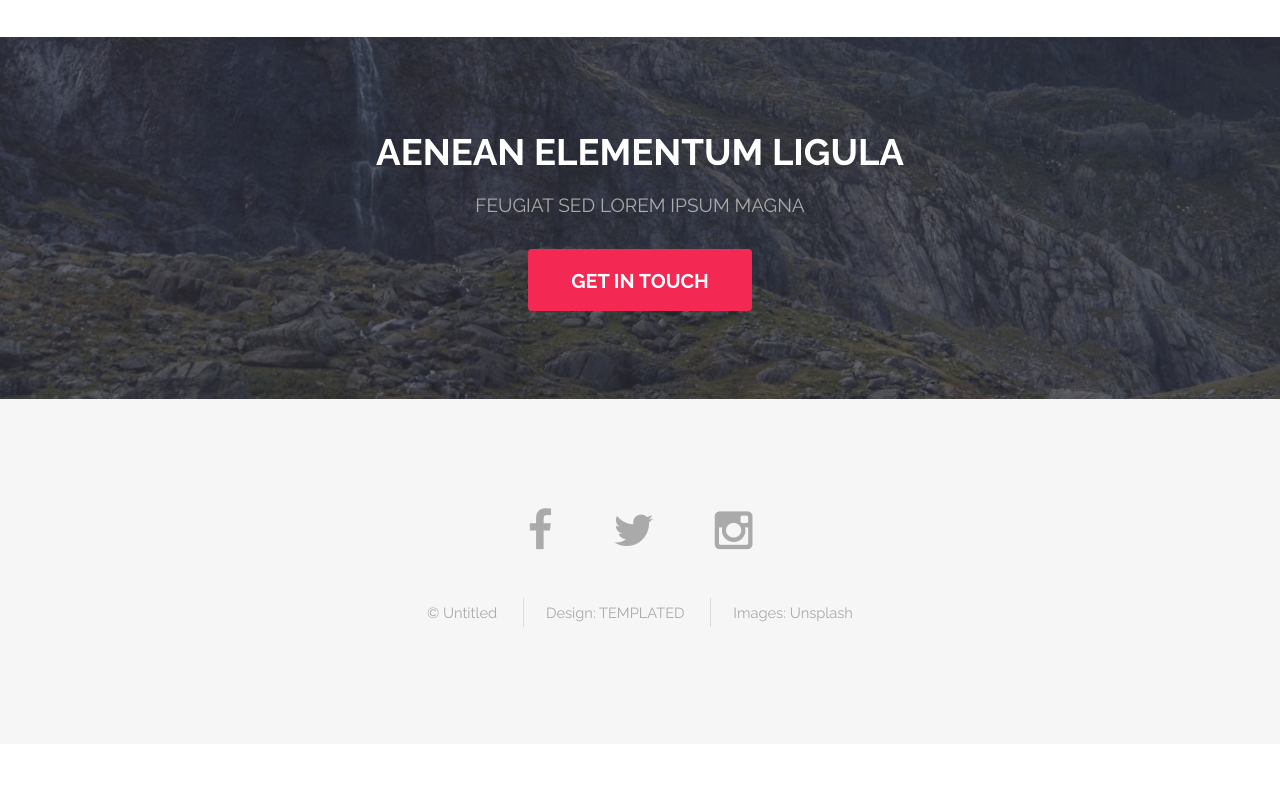
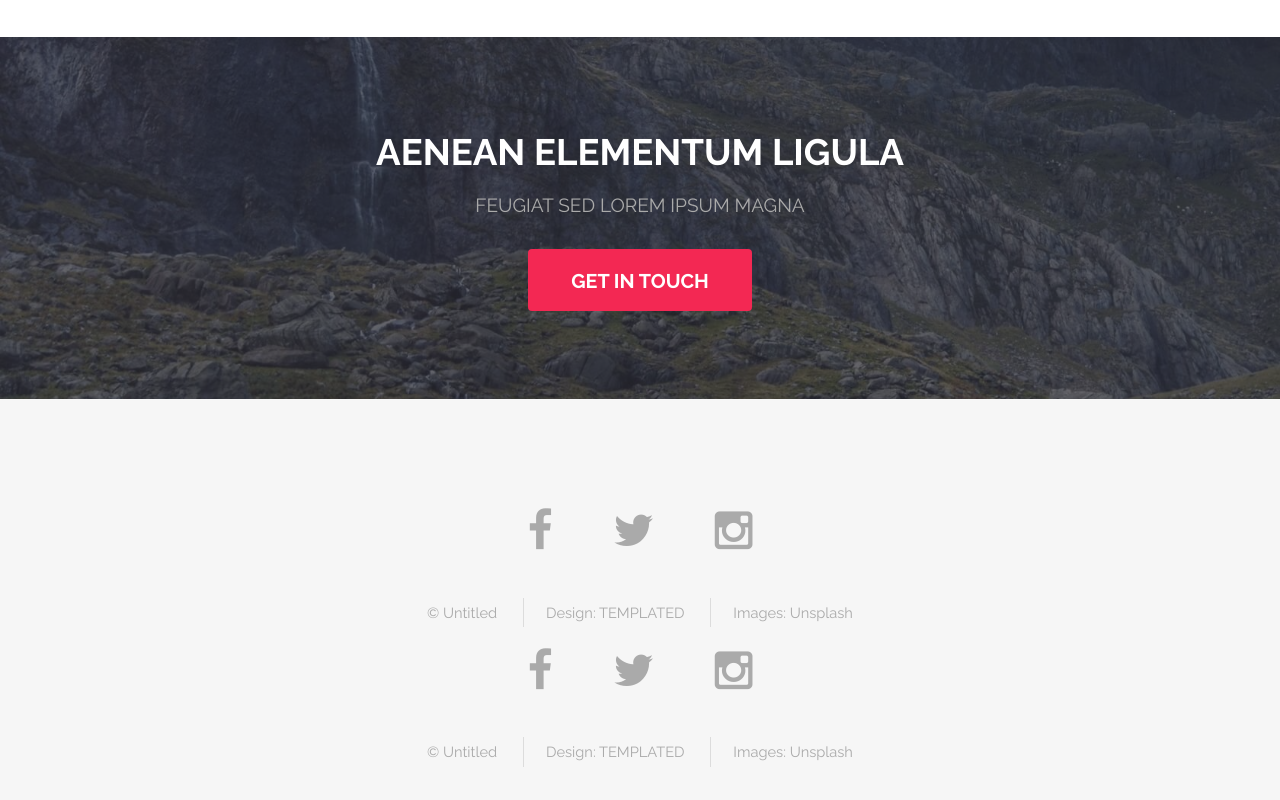
Before and after one commit to faisalCoding/phpAdmine, a plain HTML site: page index.html in a window 1280 px wide. Shown: the part 2887-3687 px from the top of the page. Before the commit the page ends 3631 px from the top, so only its background shows below. Drawn offline with Linux system fonts and the light colour scheme.

Commit message:
new footer

```diff
--- a/index.html
+++ b/index.html
@@ -161,6 +161,18 @@
 						<li>Images: <a href="http://unsplash.com">Unsplash</a></li>
 					</ul>
 				</div>
+				<div class="container">
+					<ul class="icons">
+						<li><a href="#" class="icon fa-facebook"></a></li>
+						<li><a href="#" class="icon fa-twitter"></a></li>
+						<li><a href="#" class="icon fa-instagram"></a></li>
+					</ul>
+					<ul class="copyright">
+						<li>&copy; Untitled</li>
+						<li>Design: <a href="http://templated.co">TEMPLATED</a></li>
+						<li>Images: <a href="http://unsplash.com">Unsplash</a></li>
+					</ul>
+				</div>
 			</footer>
 
 		<!-- Scripts -->
```
